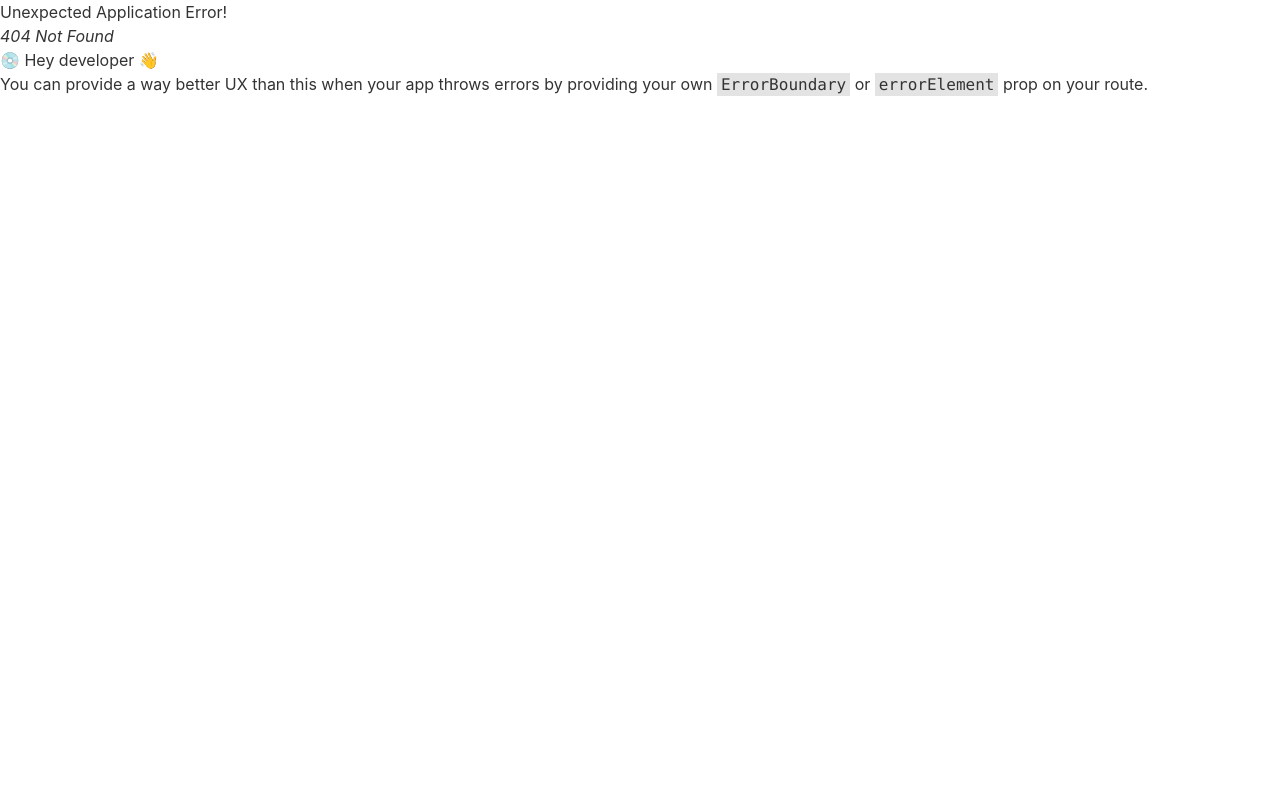
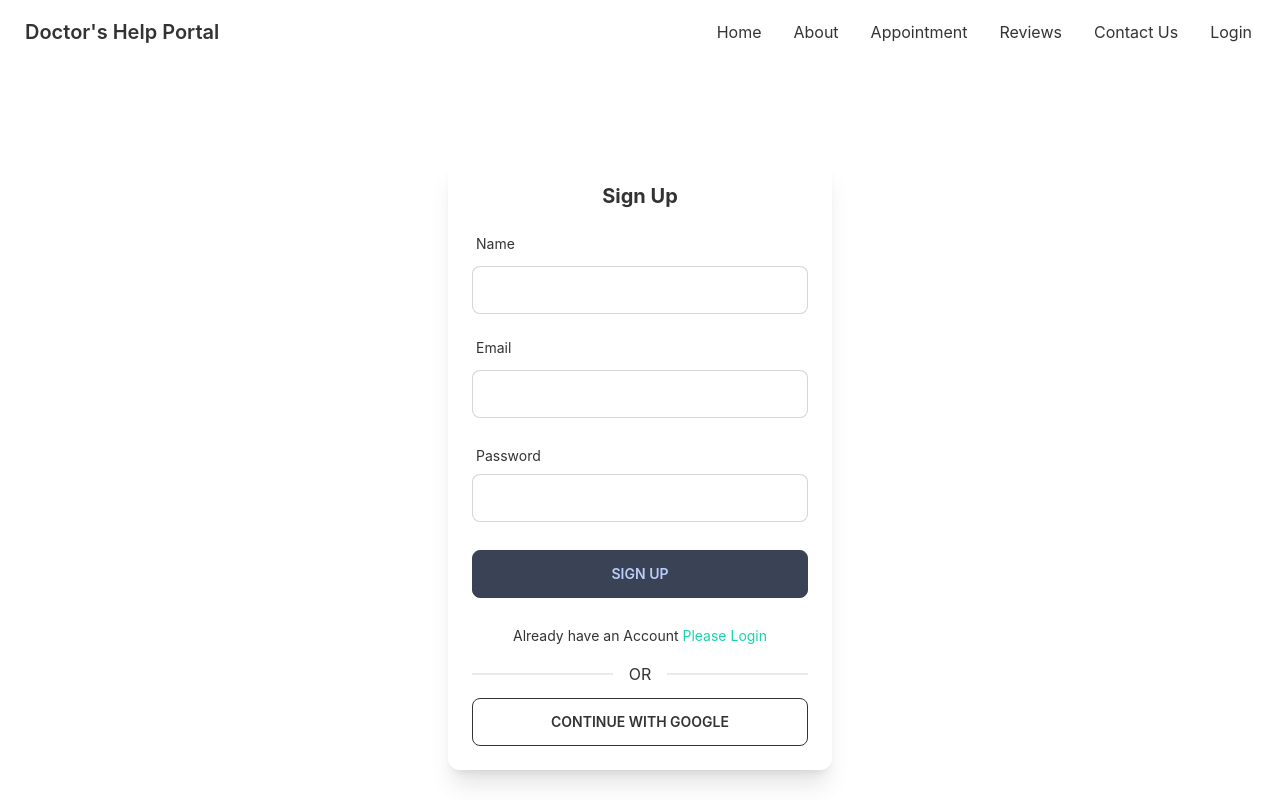
Before and after one commit to jahedripon9/doctors-help-protal-client, a React (Create React App) app: page /signup in a window 1280 px wide. Before the commit this address had no page. Shown: the top 800 px of the page. Built offline with nearby package versions, Linux system fonts and the light colour scheme.

Commit message:
Signup Page

```diff
--- a/src/Pages/Login/Login.js
+++ b/src/Pages/Login/Login.js
@@ -6,8 +6,8 @@ const Login = () => {
     const { register, formState: { errors }, handleSubmit } = useForm();
 
     const handleLogin = data => {
-    console.log(data);
-}
+        console.log(data);
+    }
 
     return (
         <div className="h-[800px] flex justify-center items-center ">
--- /dev/null
+++ b/src/Pages/SignUp/SignUp.js
@@ -0,0 +1,58 @@
+import React from 'react';
+import { useForm } from 'react-hook-form';
+import { Link } from 'react-router-dom';
+
+const SignUp = () => {
+
+    const { register, handleSubmit, formState: { errors } } = useForm();
+
+    const handleSignUp = (data) => {
+        console.log(data);
+        console.log(errors)
+    }
+
+    return (
+        <div className="h-[800px] flex justify-center items-center ">
+            <div className='w-96 p-6 shadow-xl rounded-xl my-5'>
+                <h2 className='text-xl text-center font-bold'>Sign Up</h2>
+                <form onSubmit={handleSubmit(handleSignUp)}>
+                    <div className="form-control w-full my-3">
+                        <label className="label">
+                            <span className="label-text my-1">Name</span>
+                        </label>
+                        <input type='text' {...register("name",
+                            {
+                            required:'Name is Required!'
+                            })} className="input input-bordered w-full " />
+                        {errors.name && <span className='text-red-500 font-bold mt-3'>{errors.name.message}</span>}
+                    </div>
+                    <div className="form-control w-full my-3">
+                        <label className="label">
+                            <span className="label-text my-1">Email</span>
+                        </label>
+                        <input type='email' {...register("email",
+                            { required: 'Email is Required!' })} className="input input-bordered w-full " />
+                        {errors.email && <span className='text-red-500 font-bold mt-3'>{errors.email.message}</span>}
+                    </div>
+                    <div className="form-control w-full my-5">
+                        <label className="label">
+                            <span className="label-text">Password</span>
+                        </label>
+                        <input type='password' {...register("password",
+                            {
+                                required: 'Password is required!',
+                                minLength: { value: 8, message:"Password must 8 characters!"}
+                            })} className="input input-bordered w-full " />
+                        {errors.password && <span className='text-red-500 font-bold mt-3'>{errors.password.message}</span>}
+                    </div>
+                    <input className='btn btn-accent w-full my-2' value='Sign Up' type="submit" />
+                </form>
+                <p className='text-sm my-5 text-center'>Already have an Account <Link className='text-secondary' to='/login'>Please Login</Link></p>
+                <div className="divider">OR</div>
+                <button className='btn btn-outline w-full'>CONTINUE WITH GOOGLE</button>
+            </div>
+        </div>
+    );
+};
+
+export default SignUp;
--- a/src/Routes/Routes/Routes.js
+++ b/src/Routes/Routes/Routes.js
@@ -3,6 +3,7 @@ import Main from "../../Layout/Main";
 import Appointment from "../../Pages/Appointment/Appointment/Appointment";
 import Home from "../../Pages/Home/Home/Home";
 import Login from "../../Pages/Login/Login";
+import SignUp from "../../Pages/SignUp/SignUp";
 
 const router = createBrowserRouter([
     {
@@ -18,6 +19,10 @@ const router = createBrowserRouter([
                 element: <Login />
             },
             {
+                path: '/signup',
+                element: <SignUp />
+            },
+            {
                 path: '/appointment',
                 element: <Appointment />
             }
```
